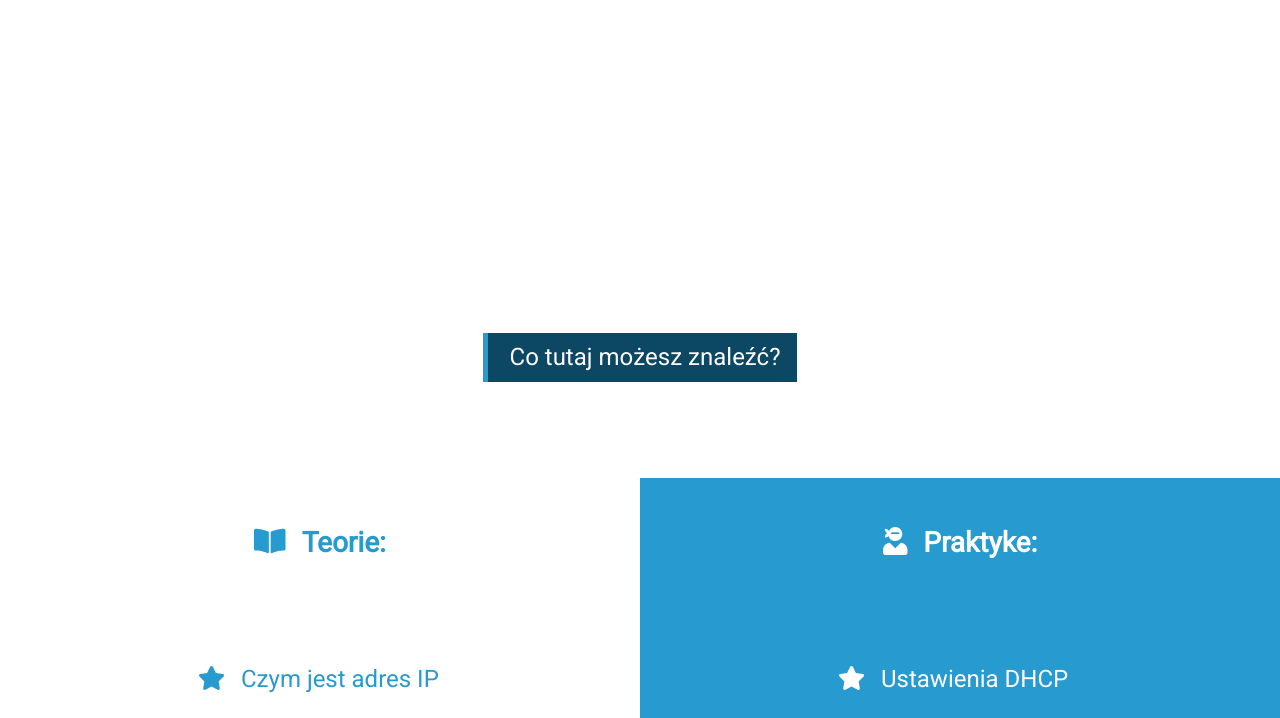
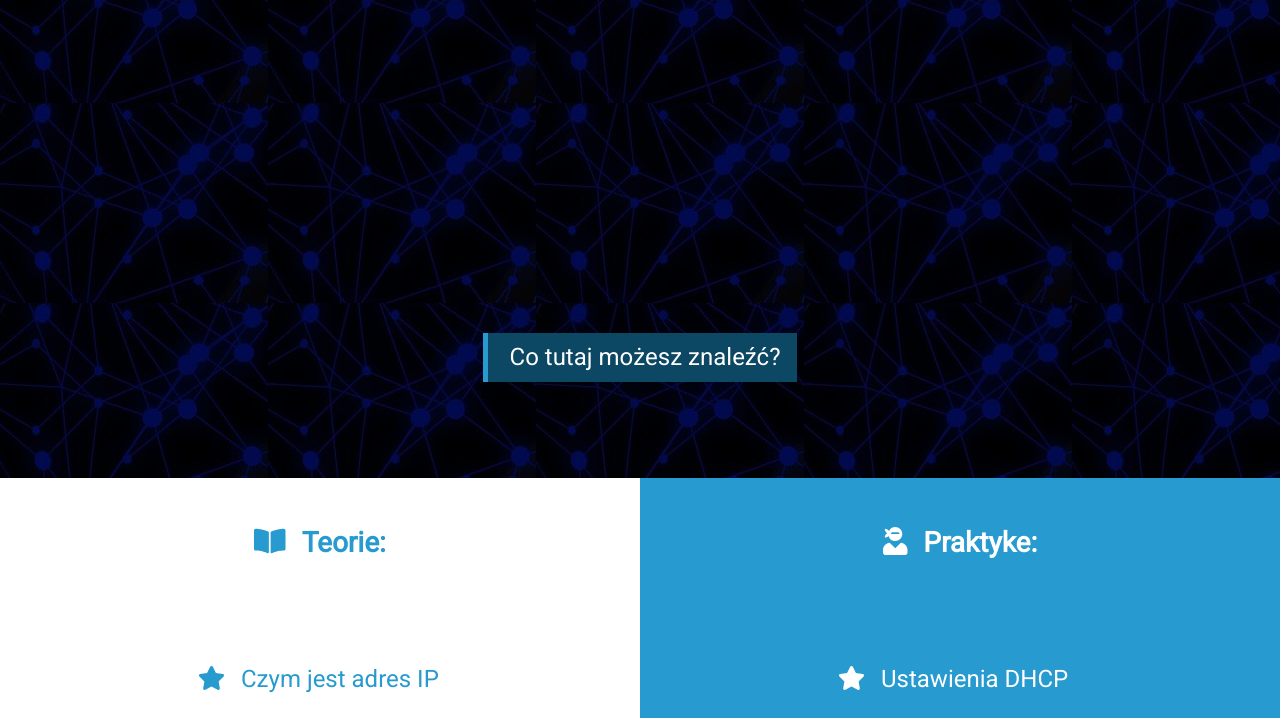
Before and after one commit to Jhoczi/ProjektWebIN, a plain HTML site: page index.html in a window 1280 px wide. Shown: the part 497-1215 px from the top of the page. Drawn offline with Linux system fonts and the light colour scheme.

Commit message:
Update mainstyle.css

```diff
--- a/css/mainstyle.css
+++ b/css/mainstyle.css
@@ -42,7 +42,7 @@ ul
 
 #mainContainer
 {
-    background-image: url('img/bgS.jpg');
+    background-image: url('../img/bgS.jpg');
     /* background-repeat: no-repeat; */
     padding-top:0px;
     padding-bottom:0px;
```
